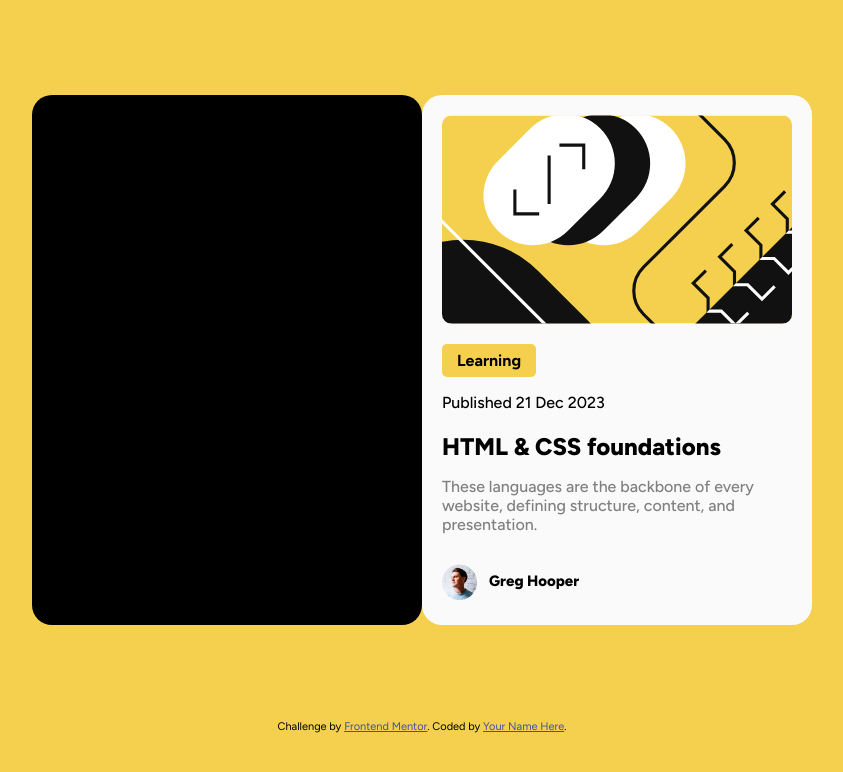
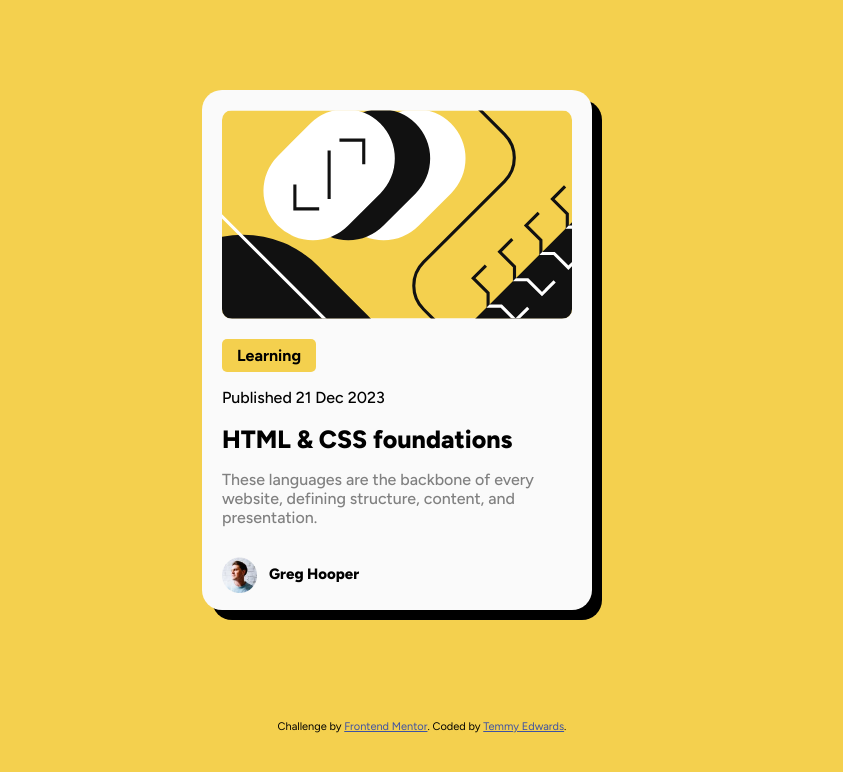
Before and after one commit to T3mmy4P/blog-preview-card-challenge, a plain HTML site: page index.html in a window 1280 px wide. Shown: the whole page, without its empty margins (218-1061 px from the left). Drawn offline with Linux system fonts and the light colour scheme.

Commit message:
added rules style.css to ovelap containers

```diff
--- a/assets/css/style.css
+++ b/assets/css/style.css
@@ -13,9 +13,10 @@ p {
     font-size: 16px;
 }
 
-main {
-    width: 100vw;
+.container {
+    max-width: 100vw;
     height: 90vh;
+    margin: 0 auto;
     display: flex;
     align-items: center;
     justify-content: center;
@@ -25,20 +26,20 @@ main {
 
 .container-main {
     background: #fafafa;
-    width: 350px;
-    height: 490px;
+    min-width: 350px;
+    max-width: 350px;
+    height: 480px;
     padding: 20px;
-    margin: auto;
     border-radius: 20px;
-    /* z-index: 0; */
+    transform: translate(-220px, -10px);
 }
 
 .container-sub {
     background: #000000;
     width: 390px;
-    height: 530px;
+    height: 520px;
     border-radius: 20px;
-    /* z-index: -1; */
+    transform: translate(180px, 0);
 }
 
 
@@ -68,6 +69,7 @@ main {
 
 .brief h1 {
     font-weight: 800;
+    font-size: 25px;
     margin-bottom: 0;
 }
 
--- a/index.html
+++ b/index.html
@@ -8,14 +8,13 @@
   <link rel="stylesheet" href="assets/css/style.css">
 </head>
 <body>
-  <main>
+  <main class="container">
     <!-- Empty Conatiner -->
-    <section>
+    <div>
       <div class="container-sub"></div>
-    </section>
+    </div>
 
     <!-- Main Container -->
-    <section>
     <div class="container-main">
       <!-- Hero Image -->
       <div>
@@ -39,13 +38,12 @@
         <h3>Greg Hooper</h3>
       </div>
     </div>
-    </section>
   </main>
 
   <footer>
     <div class="attribution">
       Challenge by <a href="https://www.frontendmentor.io?ref=challenge" target="_blank">Frontend Mentor</a>.
-      Coded by <a href="#">Your Name Here</a>.
+      Coded by <a href="">Temmy Edwards</a>.
     </div>
   </footer>
 </body>
```
Lines whose indentation alone changed are shown as unchanged.
